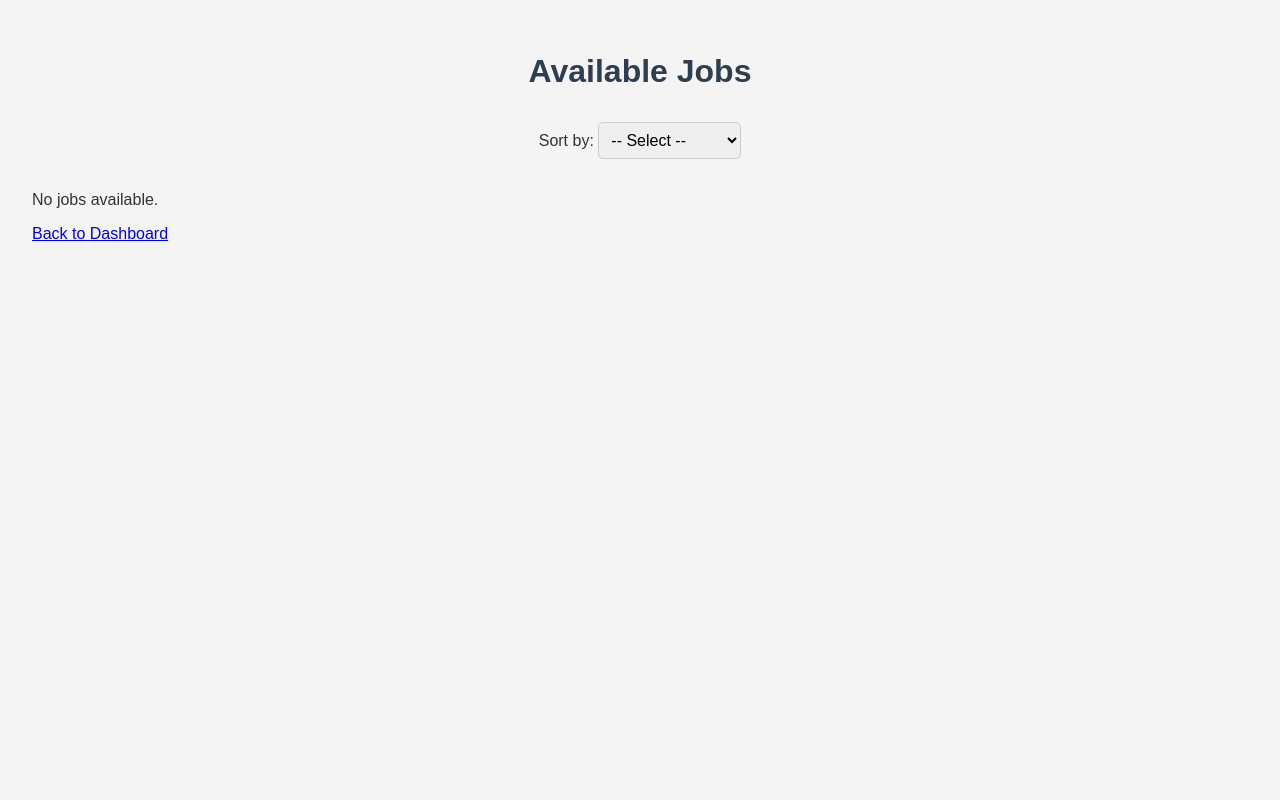
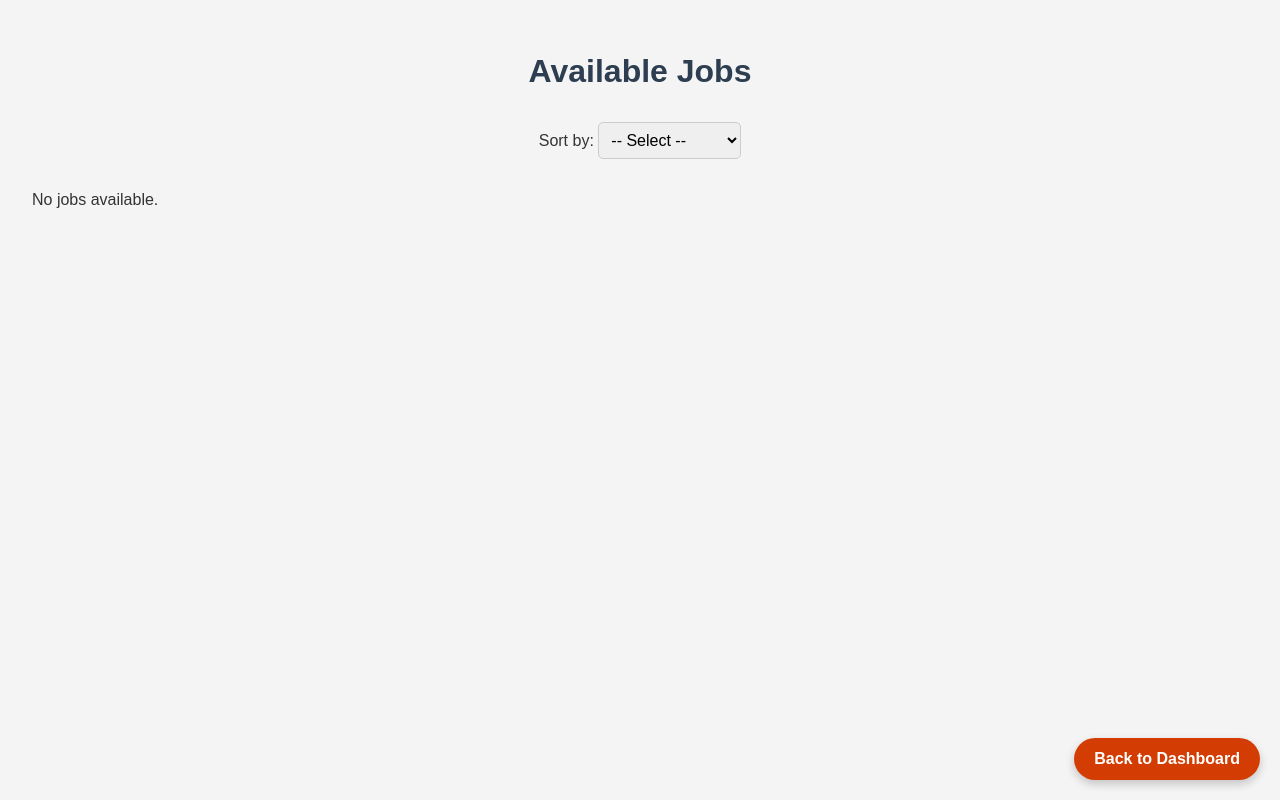
Before and after one commit to nickmarietta/cpsc332jobportal, a PHP site: page /applicant/browse_jobs.php in a window 1280 px wide. Run offline with PHP 8.4, Linux system fonts and the light colour scheme; data that the repository does not hold is empty.

Commit message:
updating button styling

```diff
--- a/css/browse_jobs.css
+++ b/css/browse_jobs.css
@@ -78,3 +78,18 @@ body {
   .job-card .apply-btn:hover {
     background-color: #b93103;
   }
+
+
+  .back-to-dashboard {
+    position: fixed;
+    bottom: 20px;
+    right: 20px;
+    background-color: #d33d04;
+    color: white;
+    padding: 12px 20px;
+    border-radius: 30px;
+    font-weight: bold;
+    text-decoration: none;
+    box-shadow: 0 4px 10px rgba(0, 0, 0, 0.2);
+    z-index: 1000;
+  }
```
